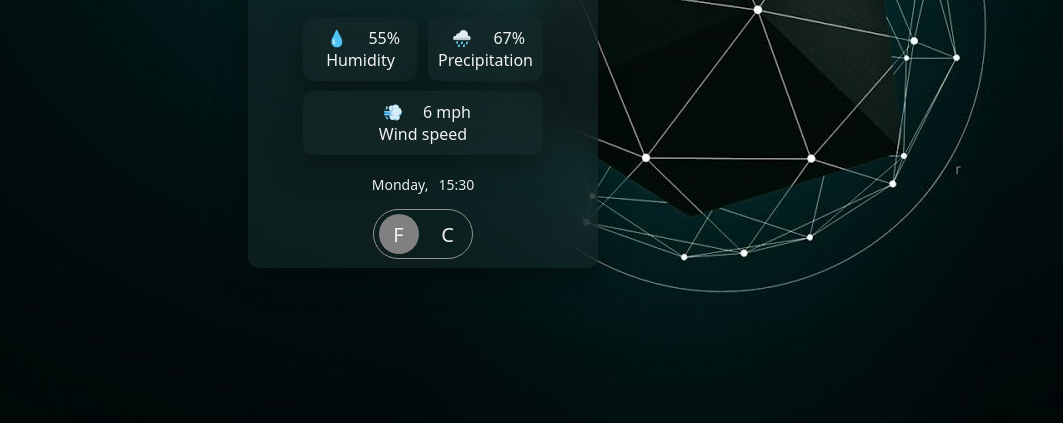
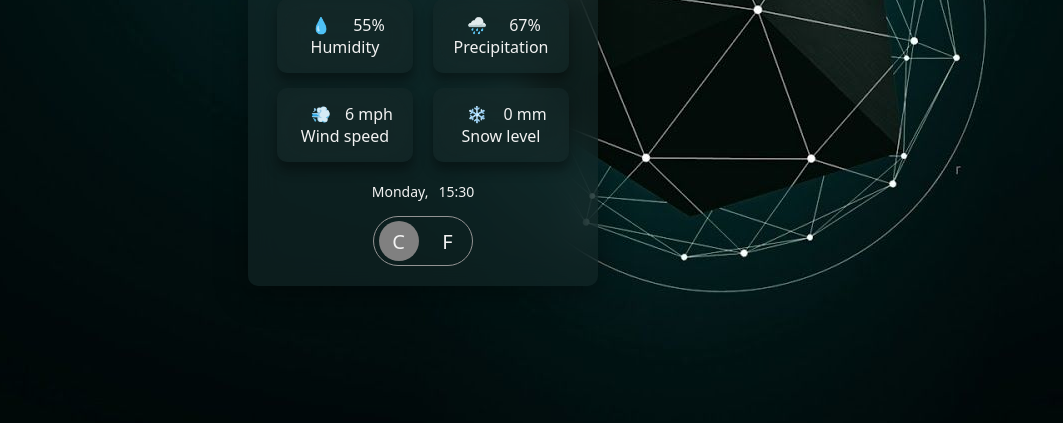
Before and after one commit to unggie/weather-app, a plain HTML site: page src/html/template.html in a window 1280 px wide. Shown: the part 377-800 px from the top of the page, without its empty margins (217-1280 px from the left). Drawn offline with Linux system fonts and the light colour scheme.

Commit message:
Finished making the main layout and ui components

```diff
--- a/src/css/styles.css
+++ b/src/css/styles.css
@@ -30,7 +30,8 @@ main{
     flex-direction: column;
 
     padding: 20px;
-    height: 490px;
+    min-height: 490px;
+    max-width: auto;
     width: 350px;
 
     background: rgba(20, 40, 40, 0.6);
@@ -129,9 +130,10 @@ main{
     grid-template-columns: repeat(2, 1fr);
     grid-template-areas:
     'humidity precipitation'
-    'wind-speed wind-speed'
+    'wind-speed snow-level'
     ;
-    gap: 10px;
+    row-gap: 15px;
+    column-gap: 20px;
 }
 
 .stats-card{
@@ -142,10 +144,10 @@ main{
     'icon-image percentage'
     'title title'
     ;
-    padding: 10px;
+    padding: 15px 20px;
     background: rgba(20, 40, 40, 0.6);
     backdrop-filter: blur(16px);
-    box-shadow: 0 8px 32px 0 rgba(0, 0, 0, 0.37);
+    box-shadow: 0 8px 12px 0 rgba(0, 0, 0, 0.37);
     border-radius: 10px;
 }
 .stats-card:hover{
@@ -153,15 +155,6 @@ main{
 }
 .icon{
     grid-area: icon-image;
-}
-span.speed-icon{
-    display: flex;
-    justify-content: flex-end;
-    padding-right: 20px;
-}
-span.wind-value{
-    display: flex;
-    justify-content: flex-start;
 }
 .value{
     grid-area: percentage;
@@ -183,6 +176,9 @@ span.wind-value{
 }
 .wind-speed{
     grid-area: wind-speed;
+}
+.snow {
+    grid-area: snow-level;
 }
 /* toggle button styles */
 
@@ -217,10 +213,10 @@ span.wind-value{
     top: 50%;
     transform: translate(-50%, -50%);
 }
-.switch-label-f {
+.switch-label-c {
     left: 25%;
 }
-.switch-label-c {
+.switch-label-f {
     left: 75%;
 }
 .toggle-switch{
--- a/src/html/template.html
+++ b/src/html/template.html
@@ -50,9 +50,14 @@
                     <span class="title additional-info-font">Precipitation</span>
                 </div>
                 <div class="wind-speed stats-card">
-                    <span class="icon speed-icon additional-info-font">💨</span>
-                    <span class="value wind-value additional-info-font" id="humidity">6 mph</span>
+                    <span class="icon additional-info-font">💨</span>
+                    <span class="value wind-value additional-info-font" id="wind-speed">6 mph</span>
                     <span class="title additional-info-font">Wind speed</span>
+                </div>
+                <div class="snow stats-card">
+                    <span class="icon additional-info-font">❄️</span>
+                    <span class="value snow-value additional-info-font" id="snow">0 mm</span>
+                    <span class="title additional-info-font">Snow level</span>
                 </div>
             </div>
             <div class="date-time">
@@ -67,13 +72,13 @@
 
         <div class="toggle-button">
             <label for="toggle" class="toggle-background">
-                <span class="switch-label switch-label-f">
-                    F
+                <span class="switch-label switch-label-c">
+                    C
                 </span>
                 <input type="checkbox" name="toggle" id="toggle" class="toggle-input">
                 <div class="toggle-switch"></div>
-                <span class="switch-label switch-label-c">
-                    C
+                <span class="switch-label switch-label-f">
+                    F
                 </span>
             </label>
         </div>
```
